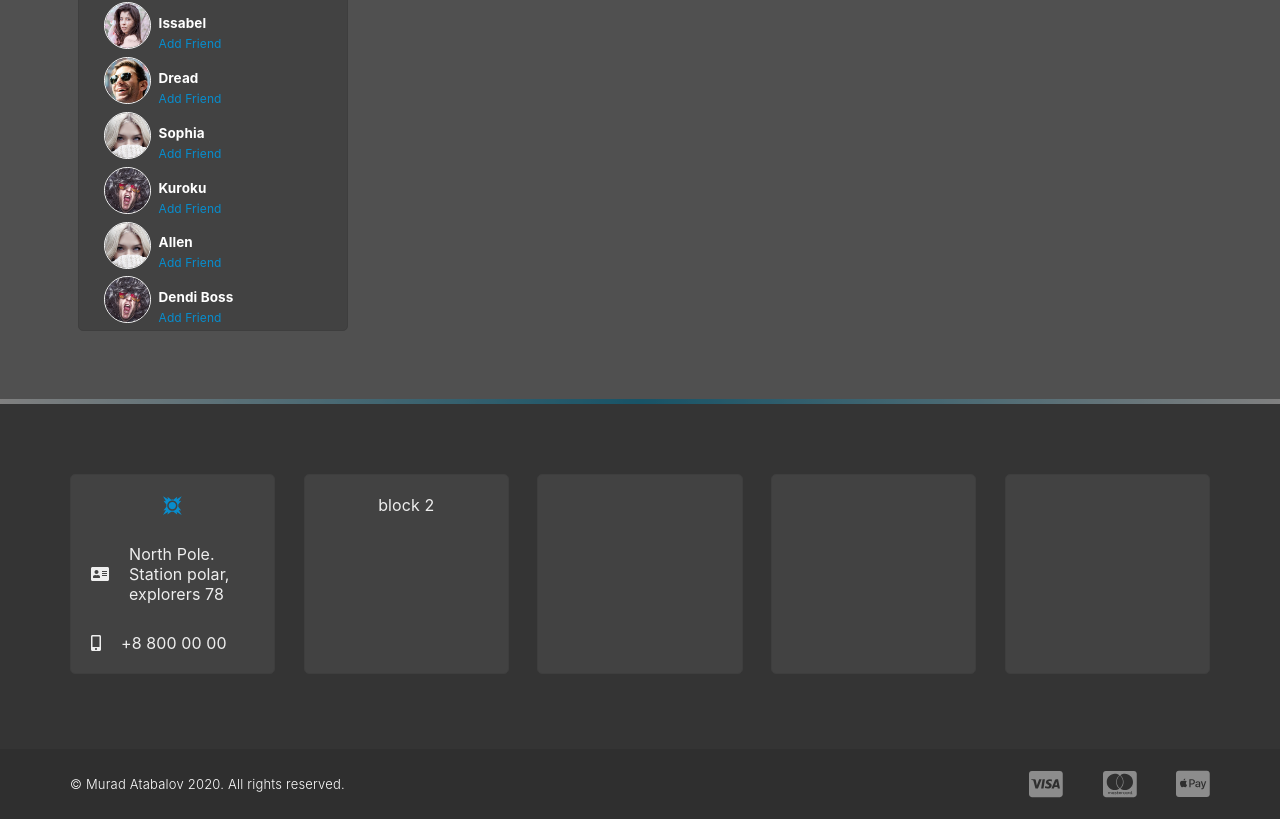
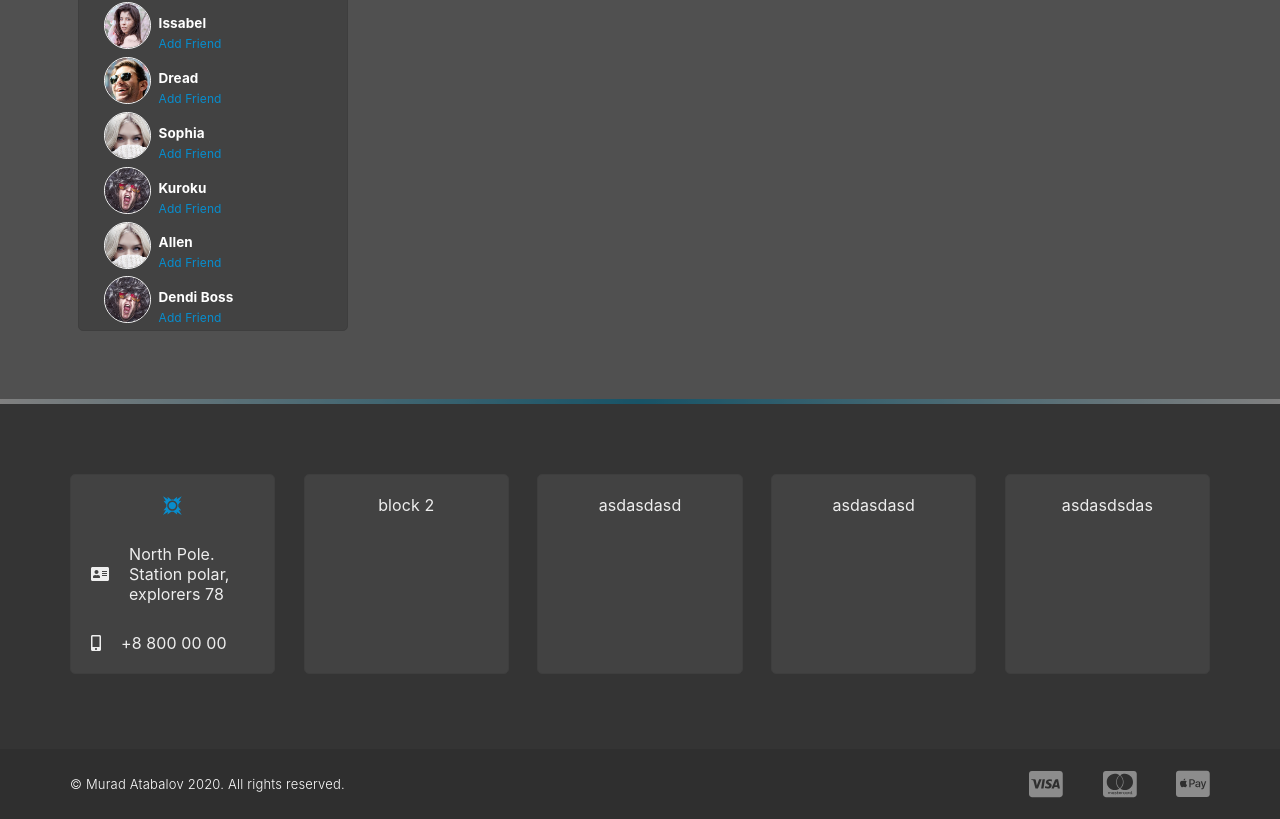
Before and after one commit to SantYaga33/SocialNetwork, a React (Create React App) app: page / in a window 1280 px wide. Shown: the part 2131-2950 px from the top of the page. Built offline with nearby package versions, Linux system fonts and the light colour scheme.

Commit message:
+ block 2 +

```diff
--- a/src/Components/TimeLine/Footer/Footer.jsx
+++ b/src/Components/TimeLine/Footer/Footer.jsx
@@ -24,9 +24,15 @@ const Footer = () => {
 						<div className={styles.footer_blockInfo}>
 							block 2
 						</div>
-						<div className={styles.footer_blockInfo}></div>
-						<div className={styles.footer_blockInfo}></div>
-						<div className={styles.footer_blockInfo}></div>
+						<div className={styles.footer_blockInfo}>
+							asdasdasd
+						</div>
+						<div className={styles.footer_blockInfo}>
+							asdasdasd
+						</div>
+						<div className={styles.footer_blockInfo}>
+							asdasdsdas
+						</div>
 					</div>
 				</div>
 			</footer>
```
